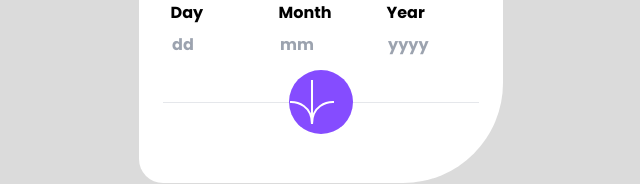
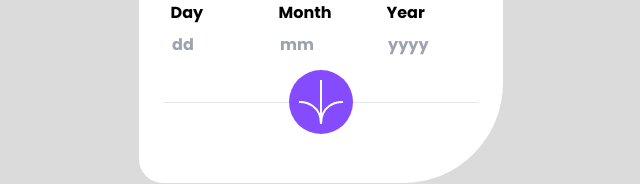
Before and after one commit to Hcmwebs/age-calculator-app, a React (Vite) app: page / in a window 1280 px wide. Shown: the part 382-566 px from the top of the page, without its empty margins (330-970 px from the left). Built offline with nearby package versions, Linux system fonts and the light colour scheme.

Commit message:
centered the svg at the center of the btn

```diff
--- a/src/components/Form.jsx
+++ b/src/components/Form.jsx
@@ -167,6 +167,8 @@
 			transform: translate(50%, -50%);
 			width: 4rem;
 			height: 4rem;
+			display: grid;
+			place-items: center;
 			border: none;
 			outline: none;
 			border-radius: 50%;
--- /dev/null
+++ b/tailwind.config.js
@@ -0,0 +1,8 @@
+/** @type {import('tailwindcss').Config} */
+export default {
+	content: ['./index.html', './src/**/*.{js,ts,jsx,tsx}'],
+	theme: {
+		extend: {},
+	},
+	plugins: [],
+};
```
